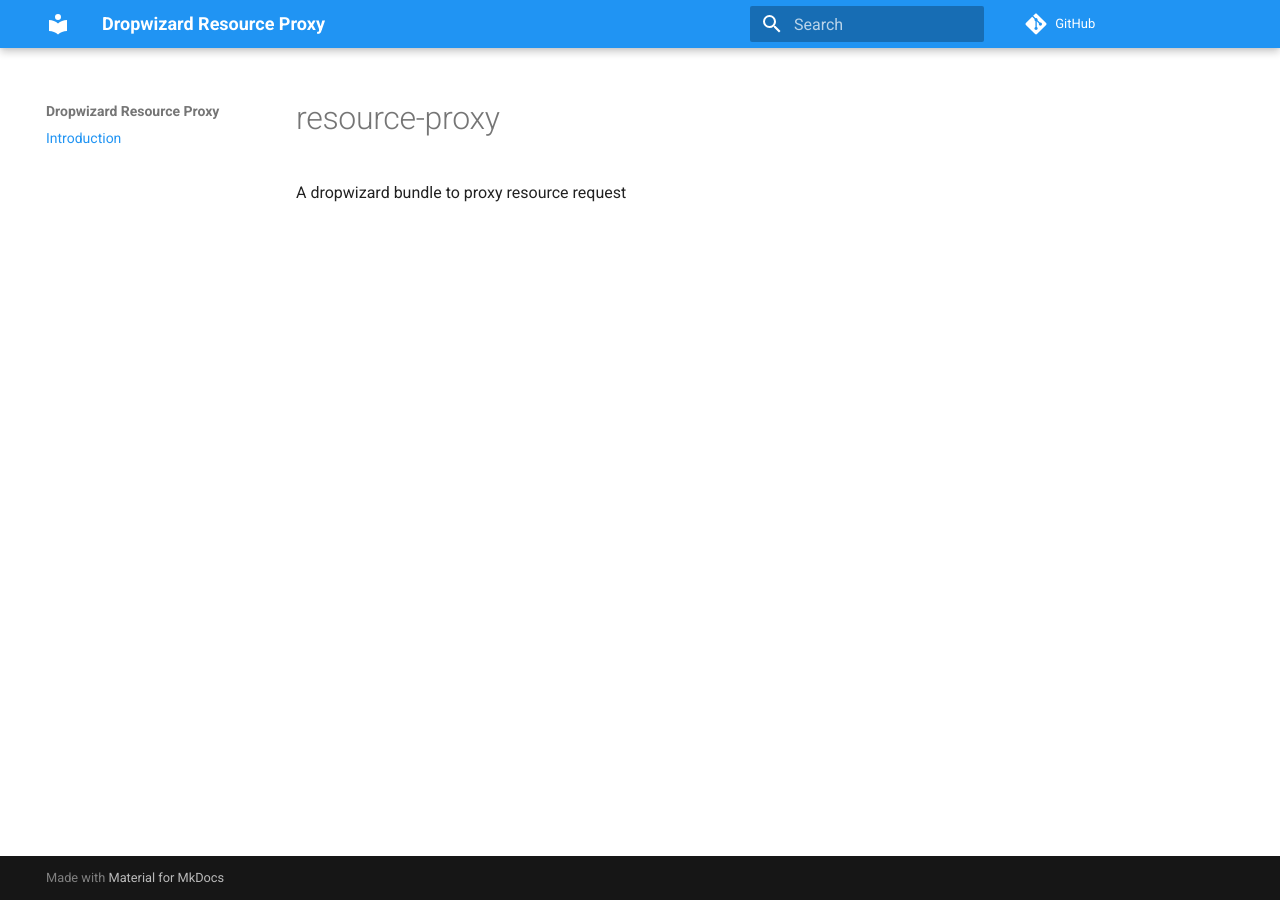
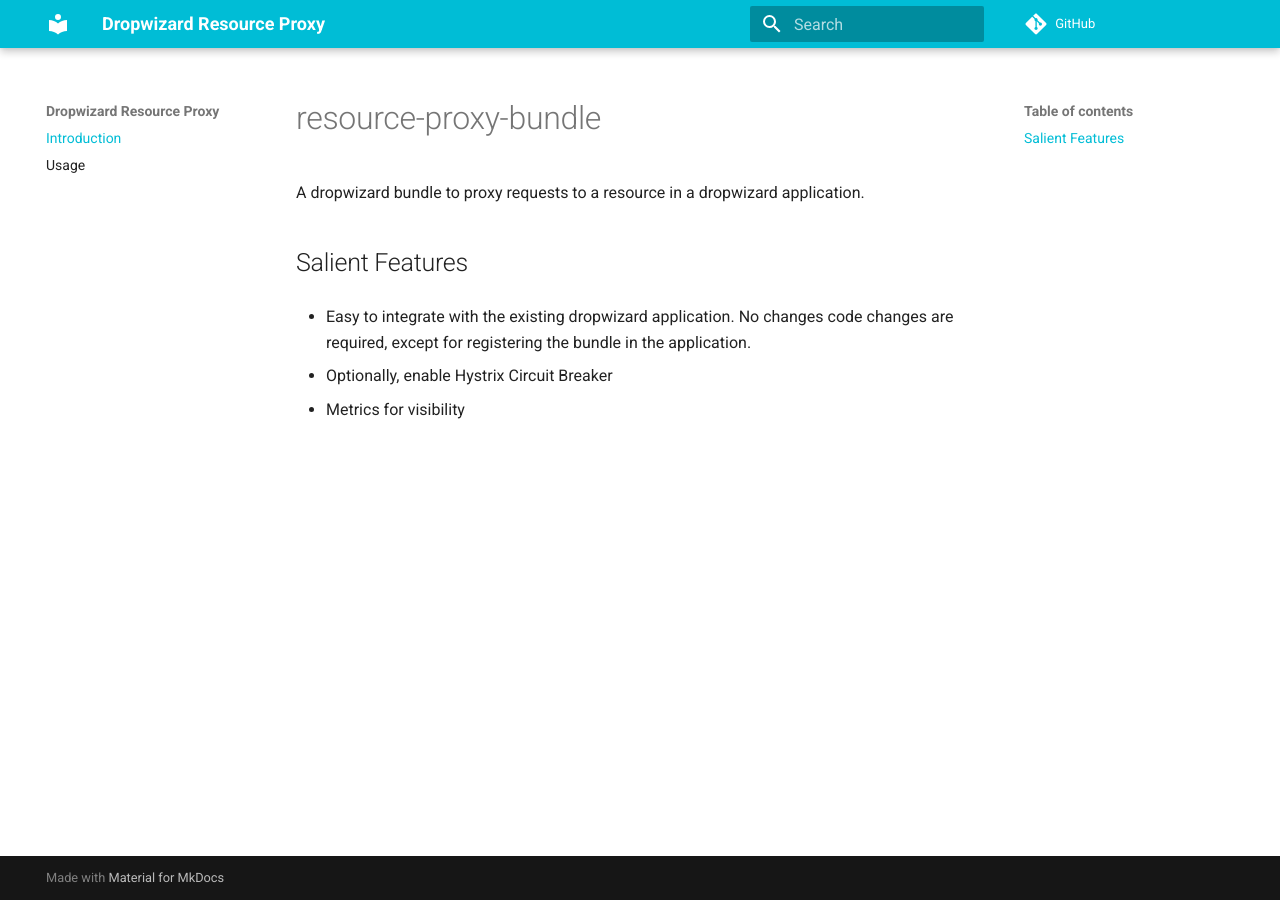
Before and after one commit to pradyothadavi/resource-proxy, an MkDocs documentation site: the page built from docs/index.md, in a window 1280 px wide. Built offline with MkDocs 1.6.1 and Material for MkDocs 9.7.7, drawn with Linux system fonts in a browser that asks for light colours; comment, search, counter and statistics services are not loaded.

Commit message:
Support to dis/enable Hystrix

```diff
--- a/docs/index.md
+++ b/docs/index.md
@@ -1,2 +1,14 @@
-# resource-proxy
-A dropwizard bundle to proxy resource request
+# resource-proxy-bundle
+
+A dropwizard bundle to proxy requests to a resource in a dropwizard
+application.
+
+## Salient Features
+
+* Easy to integrate with the existing dropwizard application. No changes
+  code changes are required, except for registering the bundle in the
+  application.
+
+* Optionally, enable Hystrix Circuit Breaker
+
+* Metrics for visibility
--- a/mkdocs.yml
+++ b/mkdocs.yml
@@ -7,11 +7,12 @@
 theme:
   name: material
   palette:
-    primary: 'blue'
-    accent: 'blue'
+    primary: 'cyan'
+    accent: 'cyan'
     font:
       text: 'Proxima Nova'
       code: 'Proxima Nova'
 
 nav:
   - 'Introduction': index.md
+  - 'Usage': usage.md
```
Also changed, not shown: docs/usage.md (added, +32 -0 lines), 6 other files.
